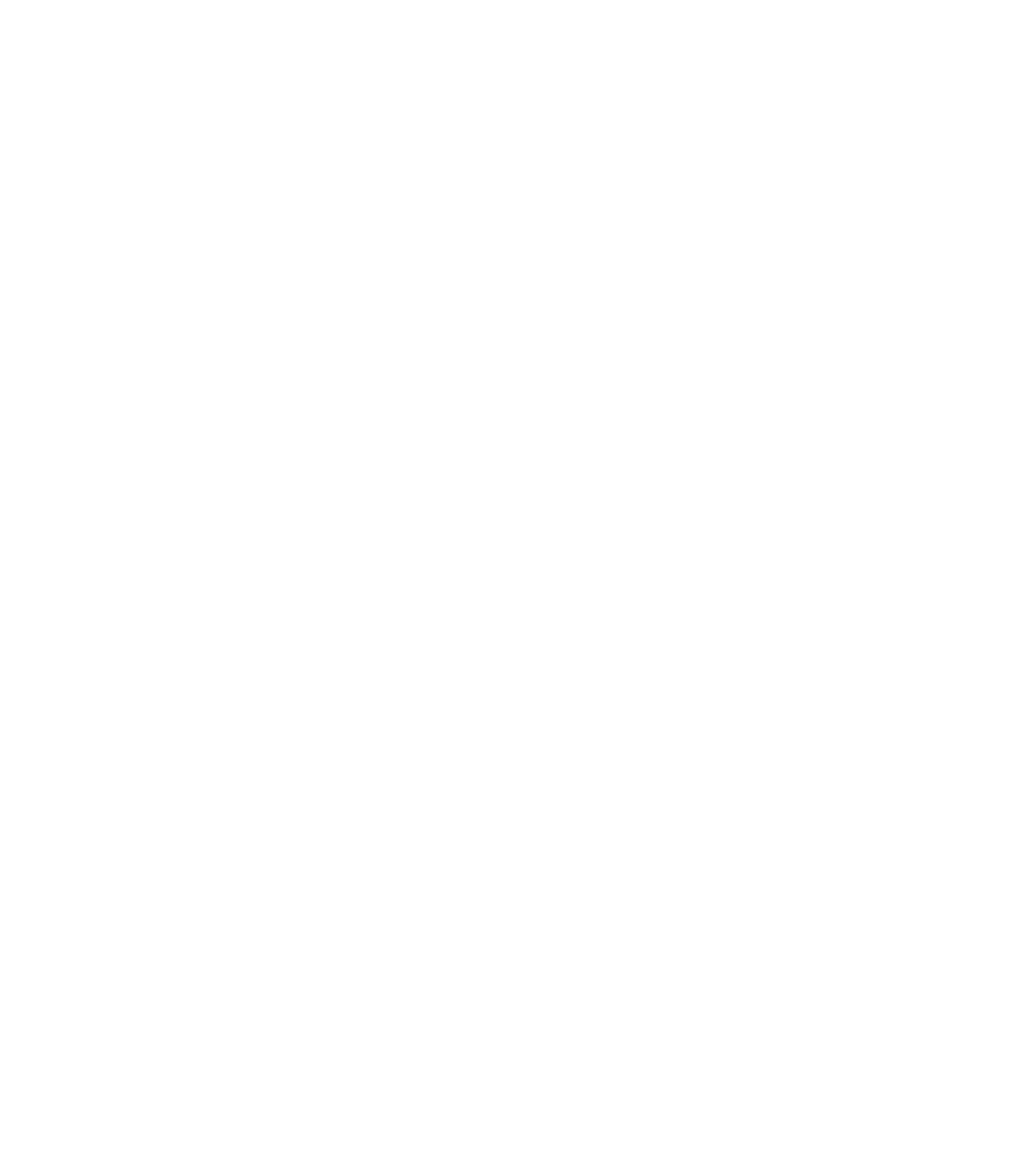
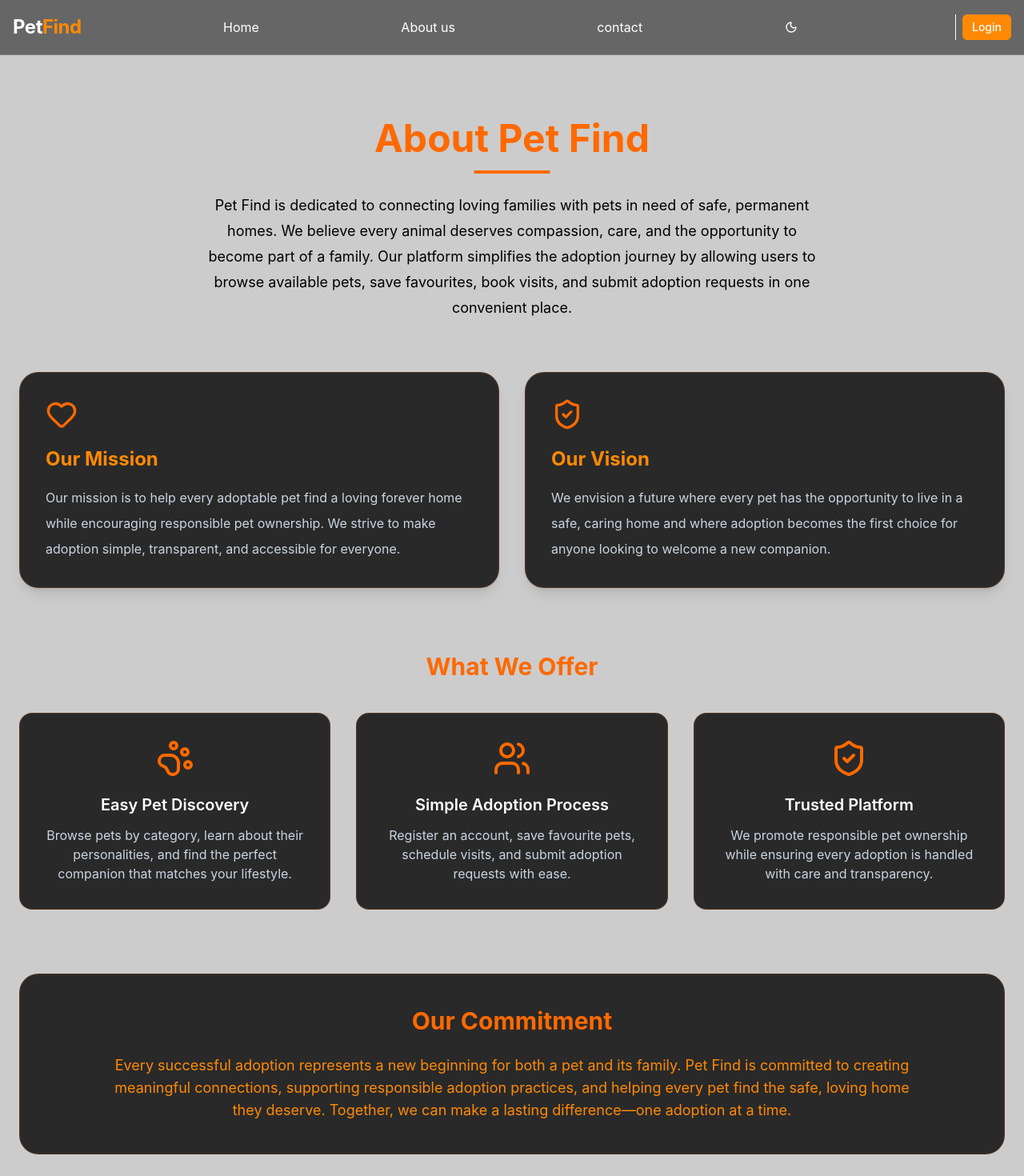
Before and after one commit to group-1-collaboration/Pet-Find, a React (Vite) app: page /about in a window 1280 px wide. Before the commit this address had no page. Shown: the top 1470 px of the page at 80% size. Before the commit the page ends 800 px from the top, so only its background shows below. Built offline with nearby package versions, Linux system fonts and the light colour scheme.

Commit message:
feat: navigation to about page

```diff
--- a/src/App.jsx
+++ b/src/App.jsx
@@ -20,6 +20,7 @@ import MainLayout from './layouts/MainLayout'
 import Contact from './pages/Contact'
 import Privacy from './pages/Privacy'
 import Terms from './pages/Terms'
+import About from './pages/About'
 
 function Home(){
   return(
@@ -51,6 +52,7 @@ function App() {
         <Route path="/contact" element={<Contact/>} />
         <Route path="/privacy" element={<Privacy/>} />
         <Route path="/terms" element={<Terms/>} />
+        <Route path="/about" element={<About/>} />
         <Route path="/booking/:id" element={<BookingForm />} />
         <Route path="/adopt/:id" element={<AdoptionForm />} />
         </Route>
--- a/src/components/AboutUs.jsx
+++ b/src/components/AboutUs.jsx
@@ -1,7 +1,7 @@
 import React from 'react'
 import AboutImage from "@/assets/about.jpg"
 import { ArrowRight } from 'lucide-react'
-
+import { Link } from 'react-router-dom'
 
 function AboutUs() {
   return (
@@ -21,7 +21,7 @@ function AboutUs() {
          <h1 className='text-7xl text-orange-500 font-bold'>About Us</h1>
           <p className='text-lg'>Every adoption is the beginning of a beautiful story. We work with shelters and rescue organizations to help pets find families where they can feel safe, loved, and cherished. </p>
           <p className='text-lg'> By making it easy to browse available pets and book a visit, we hope to make finding your newest family member a joyful experience.</p>
-          <a className='text-blue-600' href="#learn-more">Learn more <ArrowRight /></a>
+          <Link to='/about' className='text-blue-600' >Learn more <ArrowRight /></Link>
 
         </div>
 
--- a/src/pages/AboutUs.jsx
+++ b/src/pages/About.jsx
@@ -1,9 +1,9 @@
 import React from "react";
 import { Heart, ShieldCheck, PawPrint, Users } from "lucide-react";
 
-function AboutUs() {
+function About() {
   return (
-    <section className="bg-black/90 py-20 px-6 text-white">
+    <section className="dark:bg-black/90 bg-black/20 py-20 px-6 text-white">
       <div className="mx-auto max-w-7xl">
 
         {/* Heading */}
@@ -14,7 +14,7 @@ function AboutUs() {
 
           <div className="mx-auto mt-4 h-1 w-24 rounded-full bg-orange-500"></div>
 
-          <p className="mx-auto mt-6 max-w-3xl text-lg leading-8 text-slate-300">
+          <p className="mx-auto mt-6 max-w-3xl text-lg leading-8 text-black dark:text-white">
             Pet Find is dedicated to connecting loving families with pets in
             need of safe, permanent homes. We believe every animal deserves
             compassion, care, and the opportunity to become part of a family.
@@ -109,14 +109,13 @@ function AboutUs() {
 
         </div>
 
-        {/* Commitment */}
-        <div className="mt-20 rounded-3xl border border-orange-500/20 bg-gradient-to-r from-orange-500/10 to-black/80 p-10">
+        <div className="mt-20 rounded-3xl border border-orange-500/20 bg-black/80 p-10">
 
           <h3 className="mb-6 text-center text-3xl font-bold text-orange-500">
             Our Commitment
           </h3>
 
-          <p className="mx-auto max-w-5xl text-center text-lg leading-8 text-slate-300">
+          <p className="mx-auto max-w-5xl text-center text-lg text-orange-400">
             Every successful adoption represents a new beginning for both a pet
             and its family. Pet Find is committed to creating meaningful
             connections, supporting responsible adoption practices, and helping
@@ -131,4 +130,4 @@ function AboutUs() {
   );
 }
 
-export default AboutUs;
+export default About;
```
